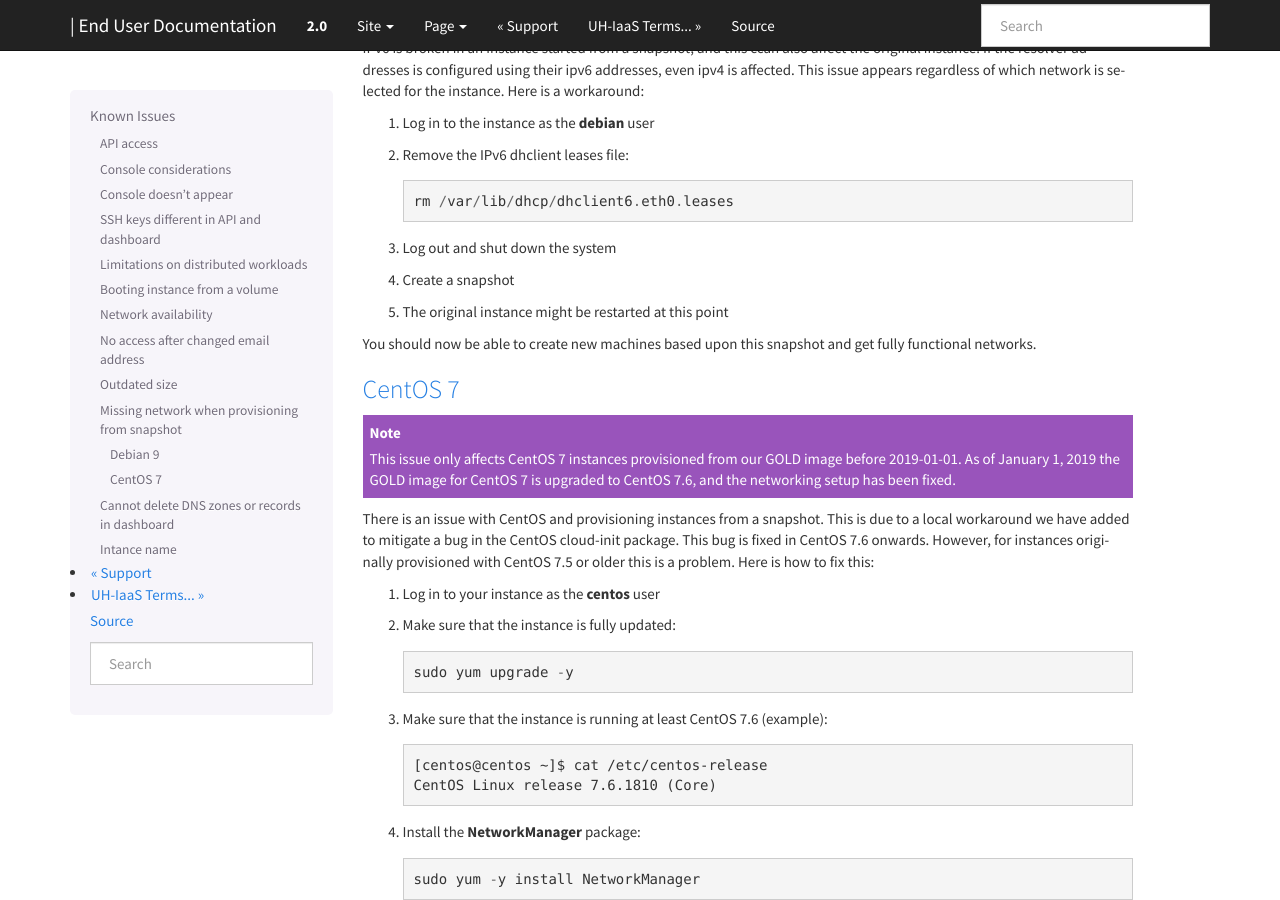
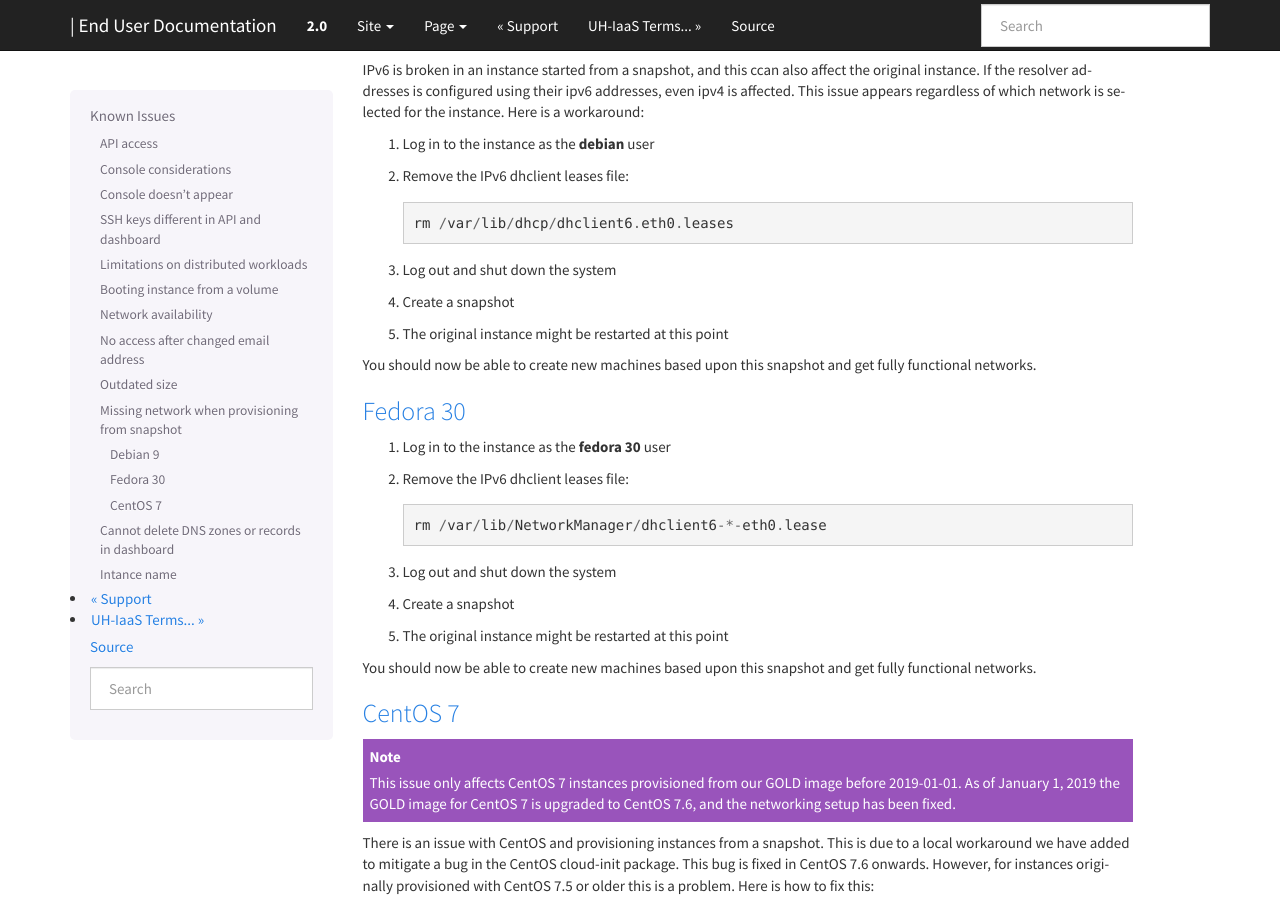
Before and after one commit to norcams/docs-enduser, a Sphinx documentation site: the page built from docs/known-issues.rst, in a window 1280 px wide and 900 px high, scrolled down 1784 px. Built offline with Sphinx 7.4.7, drawn with Linux system fonts in a browser that asks for light colours.

Commit message:
Updated known-issues

```diff
--- a/docs/known-issues.rst
+++ b/docs/known-issues.rst
@@ -114,6 +114,25 @@ You should now be able to create new machines based upon this snapshot and get
 fully functional networks.
 
 
+Fedora 30
+'''''''''
+
+1. Log in to the instance as the **fedora 30** user
+
+#. Remove the IPv6 dhclient leases file::
+
+     rm /var/lib/NetworkManager/dhclient6-*-eth0.lease
+
+#. Log out and shut down the system
+
+#. Create a snapshot
+
+#. The original instance might be restarted at this point
+
+You should now be able to create new machines based upon this snapshot and get
+fully functional networks.
+
+
 CentOS 7
 ''''''''
 
```
